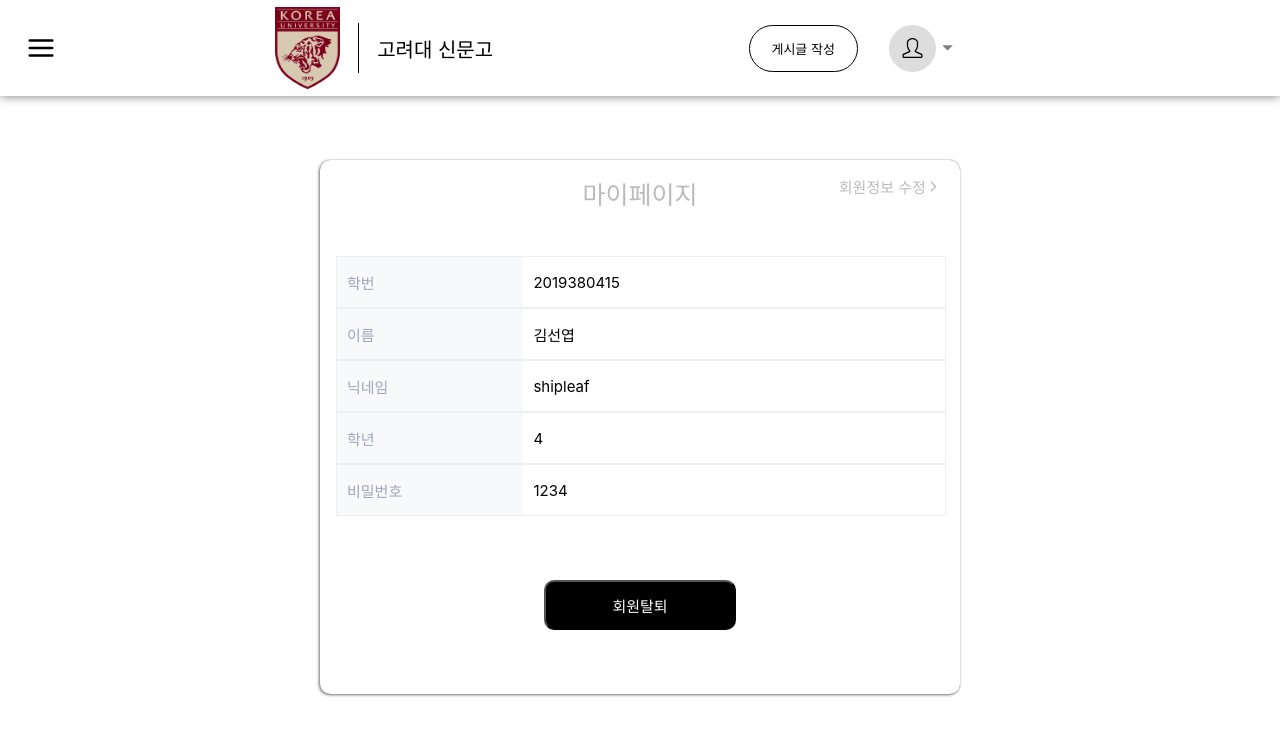
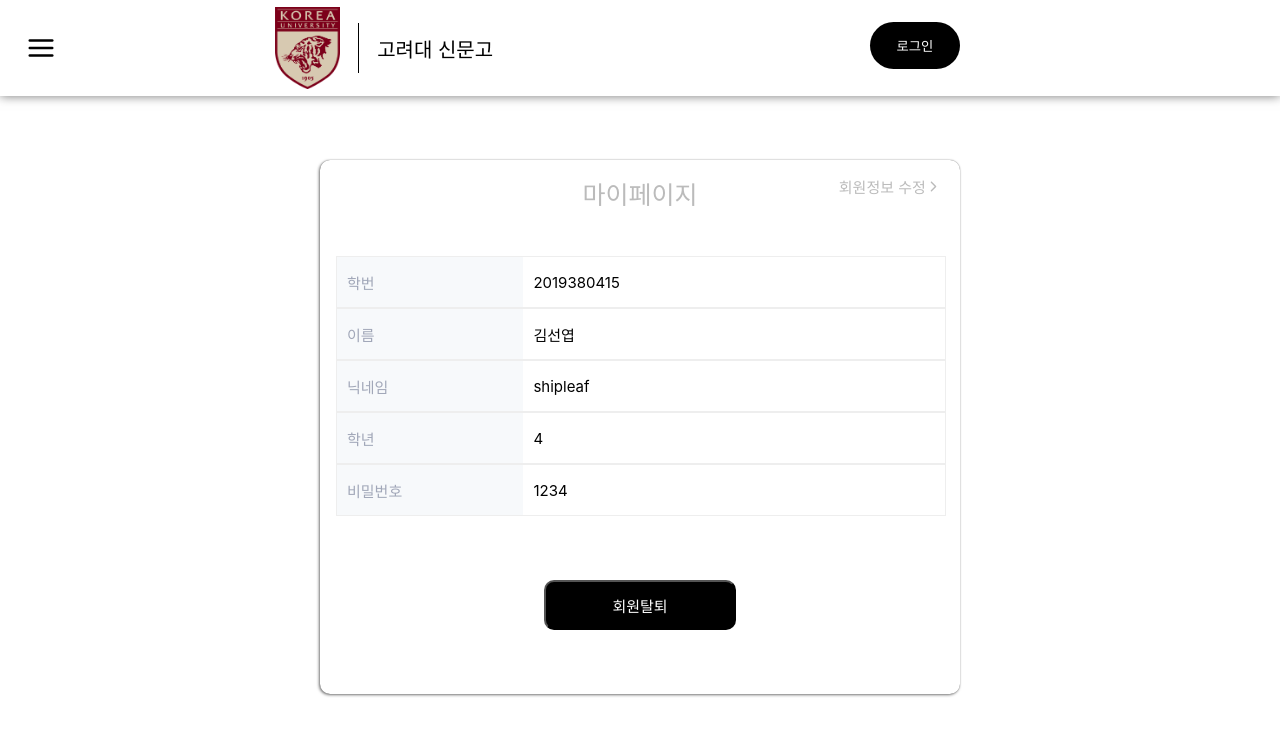
Before and after one commit to gyural/KU_issues_front, a React (Create React App) app: page / in a window 1280 px wide. Shown: the top 736 px of the page. Built offline with nearby package versions, Linux system fonts and the light colour scheme.

Commit message:
마이페이지 구현

```diff
--- a/src/App.js
+++ b/src/App.js
@@ -4,7 +4,7 @@ import AppRouter from './Router';
 const App = () => {
   return (
       <div>
-        <AppRouter />
+          <AppRouter />
       </div>
   );
 }
--- a/src/pages/UserProfilePage.jsx
+++ b/src/pages/UserProfilePage.jsx
@@ -5,7 +5,7 @@ import MainHeader from '../component/GuestHeader';
 
 
 function UserProfilePage() {
-    const [isLoggedIn, setIsLoggedIn] = useState(true);
+    const [isLoggedIn] = useState(false);
 
     return(
         <div>
```
